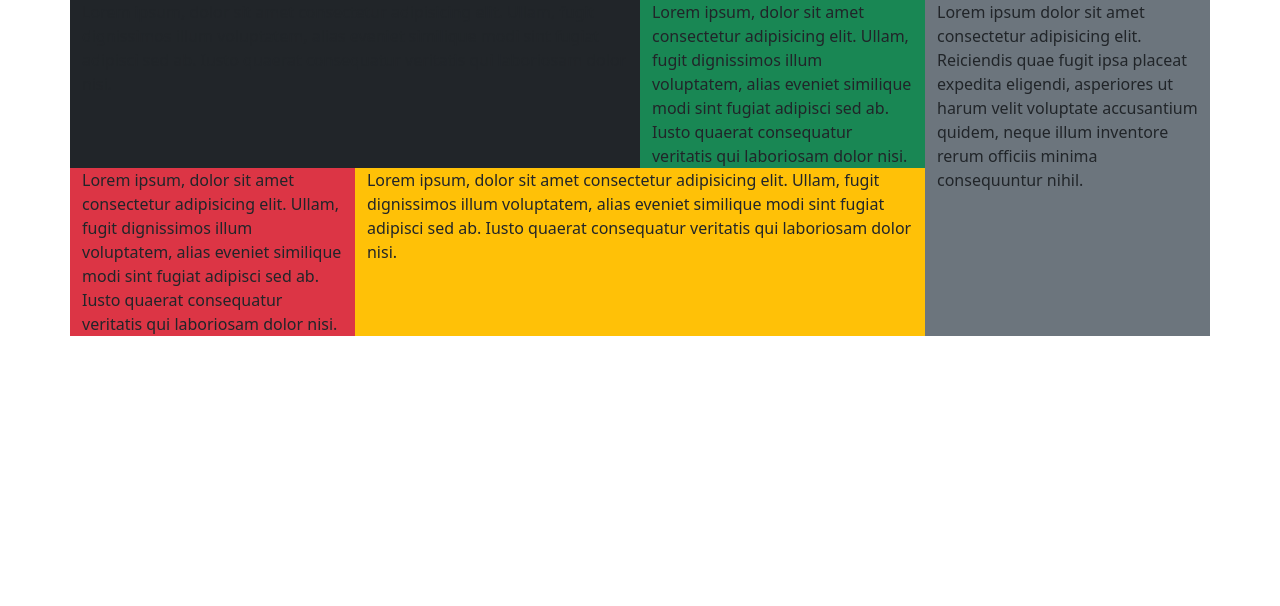
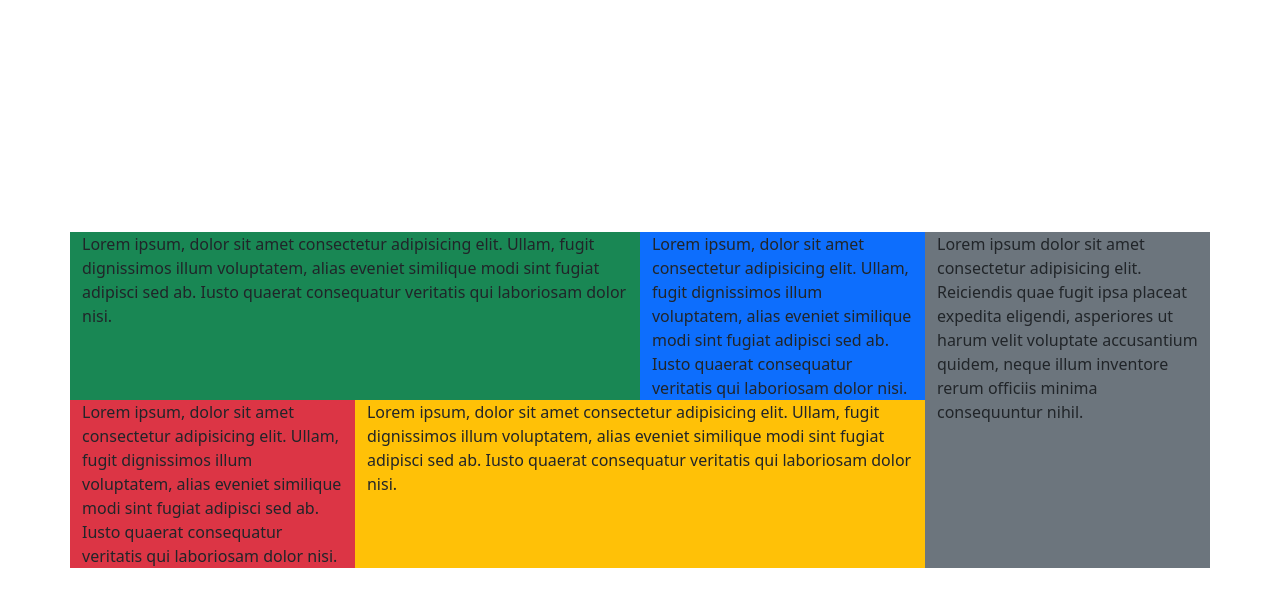
Before and after one commit to josetibaui/Bluuweb_CursoBootstrap5, a plain HTML site: page index.html in a window 1280 px wide. Drawn offline with nearby package versions, Linux system fonts and the light colour scheme.

Commit message:
Terminada la alineación vertical y los colores de las tarjetas

```diff
--- a/index.html
+++ b/index.html
@@ -6,17 +6,24 @@
     <meta name="viewport" content="width=device-width, initial-scale=1.0">
     <title>Bootstrap 5</title>
     <link href="https://cdn.jsdelivr.net/npm/bootstrap@5.2.1/dist/css/bootstrap.min.css" rel="stylesheet" integrity="sha384-iYQeCzEYFbKjA/T2uDLTpkwGzCiq6soy8tYaI1GyVh/UjpbCx/TYkiZhlZB6+fzT" crossorigin="anonymous">
+    <style>
+        @media (min-width: 992px){
+            .alto-100 {
+                height: 100vh;
+            }
+        }
+    </style>
 </head>
 <body>
-    <main class="container">
+    <main class="container d-flex align-items-center justify-content-center alto-100">
         <div class="row">
             <!-- columna izquierda -->
-            <div class="col-12 col-lg-9 bg-primary">
+            <div class="col-12 col-lg-9">
                 <div class="row">
-                     <div class="col-12 col-lg-8 bg-dark">
+                     <div class="col-12 col-lg-8 bg-success">
                         Lorem ipsum, dolor sit amet consectetur adipisicing elit. Ullam, fugit dignissimos illum voluptatem, alias eveniet similique modi sint fugiat adipisci sed ab. Iusto quaerat consequatur veritatis qui laboriosam dolor nisi.
                      </div>
-                     <div class="col-12 col-lg-4 bg-success">
+                     <div class="col-12 col-lg-4 bg-primary">
                         Lorem ipsum, dolor sit amet consectetur adipisicing elit. Ullam, fugit dignissimos illum voluptatem, alias eveniet similique modi sint fugiat adipisci sed ab. Iusto quaerat consequatur veritatis qui laboriosam dolor nisi.
                      </div>
                      <div class="col-12 col-lg-4 bg-danger">
```
